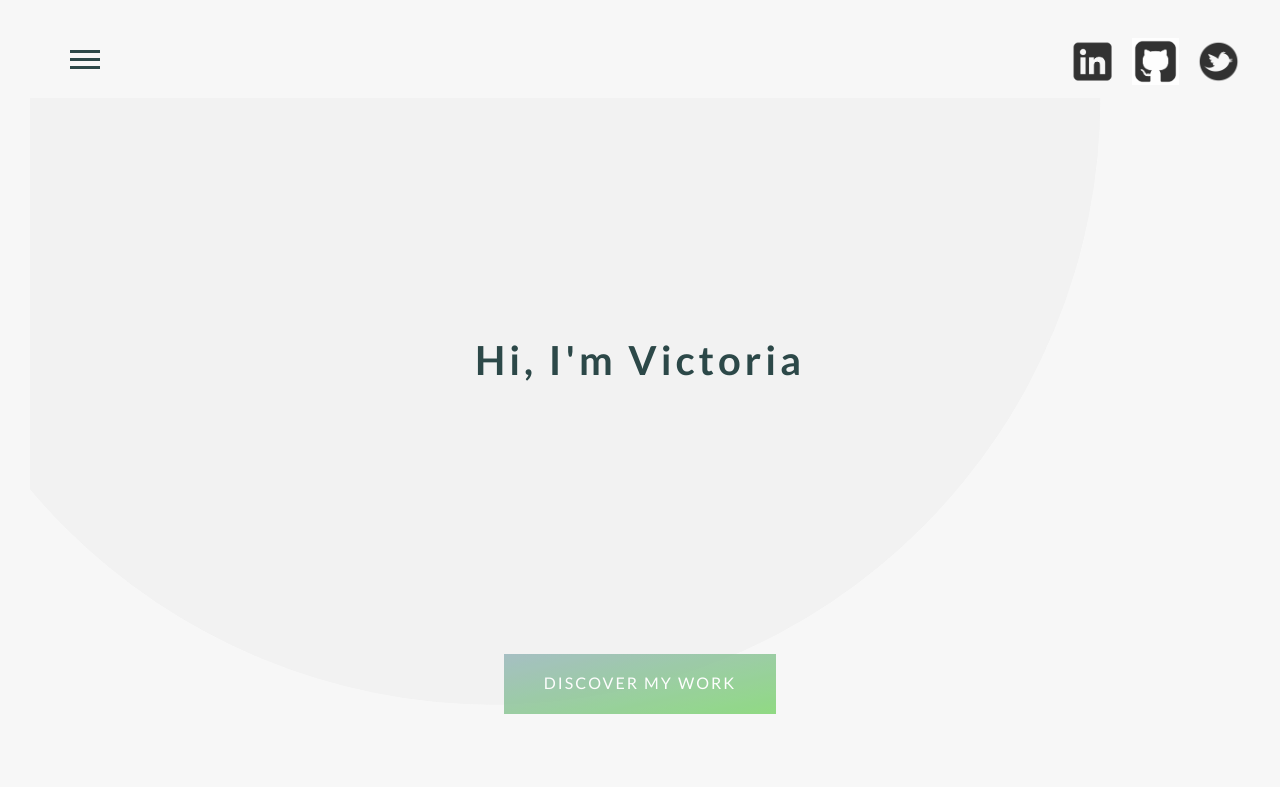
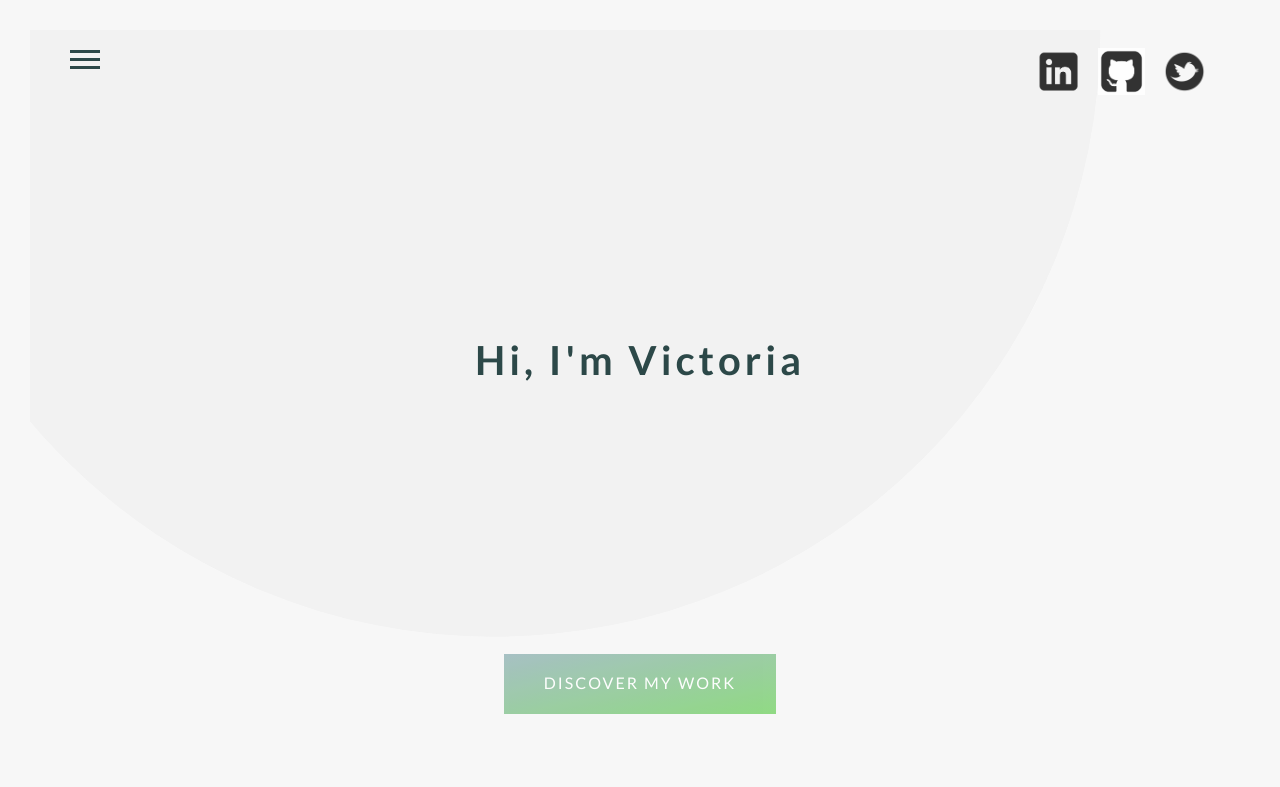
Before and after one commit to vm930/victoria-mei, a website: page index.html in a window 1280 px wide. Shown: the top 787 px of the page. Drawn offline with Linux system fonts and the light colour scheme.

Commit message:
fixed icon issues

```diff
--- a/index.html
+++ b/index.html
@@ -44,21 +44,8 @@
                 </li>
             </ul>
 
+</div>
 
-            <div class="logo-container">
-                <a herf="#" class="icon-container">
-                    <img class="icon-img" src="./img/Linkedin_icon.png" alt="linkin">
-                </a >
-                 <a herf="#" class="icon-container">
-                    <img class="icon-img" src="./img/github_icon.png" alt="github">
-                </a >
-                 <a herf="#" class="icon-container">
-                    <img class="icon-img" src="./img/twitter_icon.png" alt="twitter">
-                </a>
-
-            </div>
-
-        </div>
 
         <div class="deco-header">
         <header class="header">
@@ -69,6 +56,18 @@
 <!-- section home -->
 
             <div class="intro-container">
+                <div class="logo-container">
+                    <a herf="google.com" class="icon-container">
+                        <img class="icon-img" src="./img/Linkedin_icon.png" alt="linkin">
+                    </a>
+                    <a herf="#" class="icon-container">
+                        <img class="icon-img" src="./img/github_icon.png" alt="github">
+                    </a>
+                    <a herf="#" class="icon-container">
+                        <img class="icon-img" src="./img/twitter_icon.png" alt="twitter">
+                    </a>
+
+                </div>
                 <div class="title-container">
                 <h1 class="heading-greeting">Hi, I'm Victoria </h1>
                 <div class="animation-text">
--- a/style.css
+++ b/style.css
@@ -144,6 +144,9 @@ body {
 .logo-container {
 	display: flex;
 	justify-content: flex-end;
+	top: 5%;
+	right: 5%;
+	position: absolute;
 }
 
 .icon-container {
@@ -162,16 +165,6 @@ body {
 	cursor: pointer;
 }
 
-/*
-.icon-container img {
-	width: 100%;
-	opacity: 0.8;
-	cursor:pointer;
-} */
-
-/* .logo-container img {
-	width: 100%;
-} */
 .intro-container {
 	position: absolute;
 	top: 0;
@@ -182,7 +175,6 @@ body {
 	justify-content: center;
 	width: 100%;
 	height: 100vh;
-	z-index: 3;
 }
 
 .title-container {
```
Also changed, not shown: index.js (+0 -22 lines).
